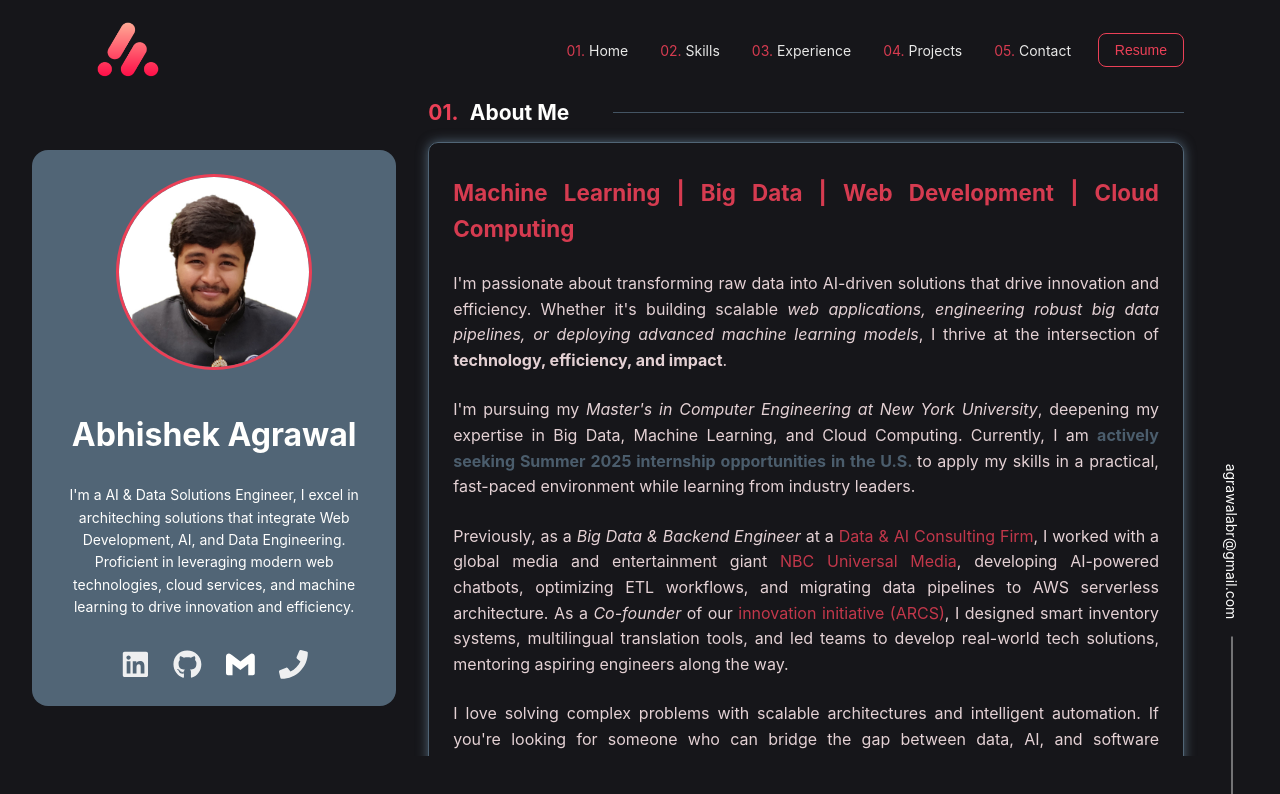
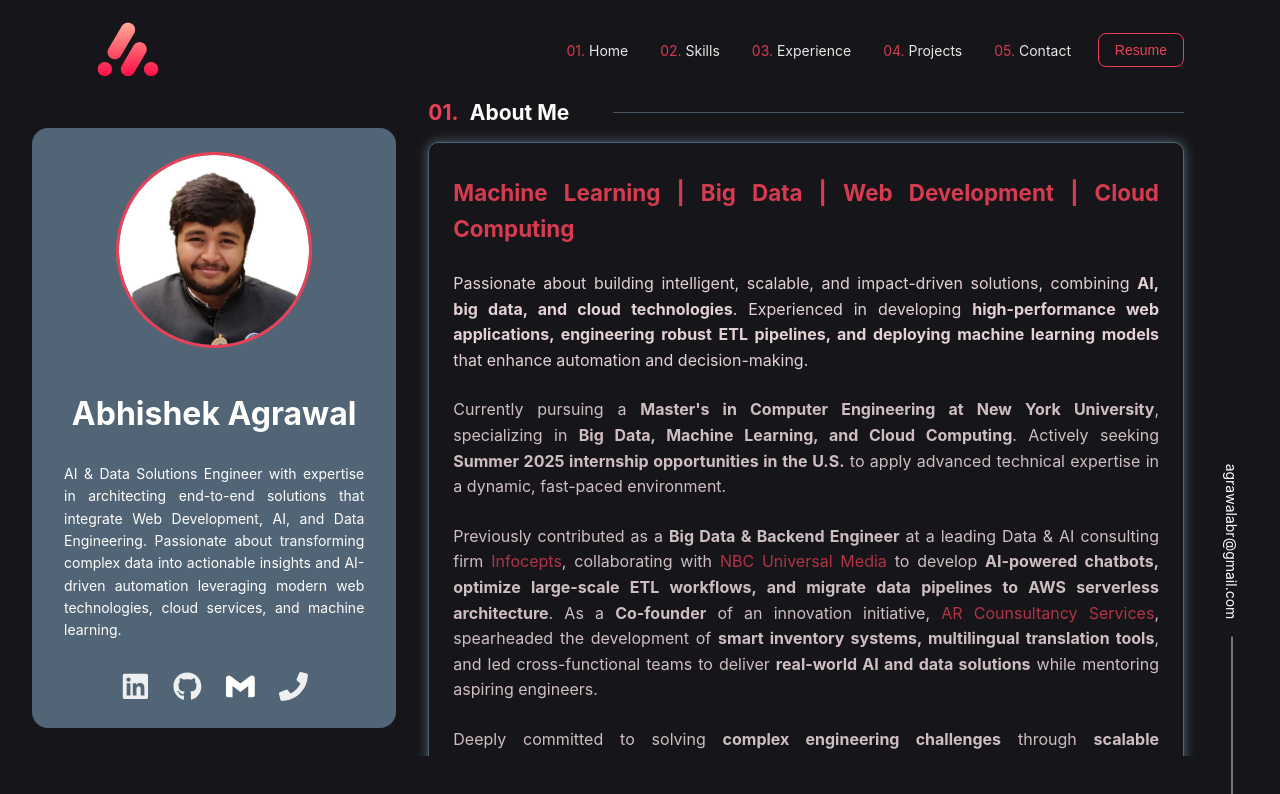
Before and after one commit to agrawalabr/portfolio, a React (Create React App) app: page / in a window 1280 px wide. Shown: the top 794 px of the page. Built offline with nearby package versions, Linux system fonts and the light colour scheme.

Commit message:
removal of personal pronouns

```diff
--- a/src/assets/data.json
+++ b/src/assets/data.json
@@ -1,11 +1,11 @@
 {
     "profile-name": "Abhishek Agrawal",
-    "profile-description": "I'm a AI & Data Solutions Engineer, I excel in architeching solutions that integrate Web Development, AI, and Data Engineering. Proficient in leveraging modern web technologies, cloud services, and machine learning to drive innovation and efficiency.",
+    "profile-description": "<p>AI & Data Solutions Engineer with expertise in architecting end-to-end solutions that integrate Web Development, AI, and Data Engineering. Passionate about transforming complex data into actionable insights and AI-driven automation leveraging modern web technologies, cloud services, and machine learning.</p>",
     "about-me": {
-        "para1": "I'm passionate about transforming raw data into AI-driven solutions that drive innovation and efficiency. Whether it's building scalable <i>web applications, engineering robust big data pipelines, or deploying advanced machine learning models</i>, I thrive at the intersection of <b>technology, efficiency, and impact</b>.",
-        "para2":"I'm pursuing my <i> Master's in Computer Engineering at New York University</i>, deepening my expertise in Big Data, Machine Learning, and Cloud Computing. Currently, I am <span> actively seeking Summer 2025 internship opportunities in the U.S. </span> to apply my skills in a practical, fast-paced environment while learning from industry leaders.",
-        "para3": "Previously, as a <i>Big Data & Backend Engineer</i> at a <a href='https://www.infocepts.ai/' target='_blank' rel='noopener noreferrer'>Data & AI Consulting Firm</a>, I worked with a global media and entertainment giant <a href='https://www.nbcuniversal.com/' target='_blank' rel='noopener noreferrer'>NBC Universal Media</a>, developing AI-powered chatbots, optimizing ETL workflows, and migrating data pipelines to AWS serverless architecture. As a <i>Co-founder</i> of our <a href='https://in.linkedin.com/company/ar-consultancyservices/' target='_blank' rel='noopener noreferrer'>innovation initiative (ARCS)</a>, I designed smart inventory systems, multilingual translation tools, and led teams to develop real-world tech solutions, mentoring aspiring engineers along the way.",
-        "para4": "I love solving complex problems with scalable architectures and intelligent automation. If you're looking for someone who can bridge the gap between data, AI, and software engineering, let's connect!"
+        "para1": "Passionate about building intelligent, scalable, and impact-driven solutions, combining <strong>AI, big data, and cloud technologies</strong>. Experienced in developing <strong>high-performance web applications, engineering robust ETL pipelines, and deploying machine learning models</strong> that enhance automation and decision-making.",
+        "para2":"<p>Currently pursuing a <strong>Master's in Computer Engineering at New York University</strong>, specializing in <strong>Big Data, Machine Learning, and Cloud Computing</strong>. Actively seeking <strong>Summer 2025 internship opportunities in the U.S.</strong> to apply advanced technical expertise in a dynamic, fast-paced environment.</p>",
+        "para3": "<p>Previously contributed as a <strong>Big Data & Backend Engineer</strong> at a leading Data & AI consulting firm <a href='https://www.infocepts.ai/' target='_blank' rel='noopener noreferrer'>Infocepts</a>, collaborating with <a href='https://www.nbcuniversal.com/' target='_blank' rel='noopener noreferrer'>NBC Universal Media</a> to develop <strong>AI-powered chatbots, optimize large-scale ETL workflows, and migrate data pipelines to AWS serverless architecture</strong>. As a <strong>Co-founder</strong> of an innovation initiative, <a href='https://in.linkedin.com/company/ar-consultancyservices/' target='_blank' rel='noopener noreferrer'>AR Counsultancy Services</a>, spearheaded the development of <strong>smart inventory systems, multilingual translation tools</strong>, and led cross-functional teams to deliver <strong>real-world AI and data solutions</strong> while mentoring aspiring engineers.</p>",
+        "para4": "<p>Deeply committed to solving <strong>complex engineering challenges</strong> through <strong>scalable architectures, intelligent automation, and cutting-edge AI integration</strong>. Always looking to collaborate on <strong>high-impact projects at the intersection of data, AI, and software engineering</strong>.</p>"
     },
     "emails": ["agrawalabr@gmail.com", "aa9360@nyu.edu"],
     "experiences": {
--- a/src/components/Left-panel/left-panel.css
+++ b/src/components/Left-panel/left-panel.css
@@ -30,9 +30,9 @@
 }
 
 .profile-description {
-    text-align: center;
-    margin-bottom: 2rem;
     line-height: 1.6;
+    text-align: justify;
+    margin: 0rem 0.5rem 1rem 0.5rem;
 }
 
 .social-links {
--- a/src/components/Left-panel/left-panel.js
+++ b/src/components/Left-panel/left-panel.js
@@ -1,5 +1,6 @@
 import React from 'react';
 import './left-panel.css';
+import parse from 'html-react-parser';
 import { FaGithub, FaLinkedin, FaPhone } from 'react-icons/fa';
 import { SiGmail } from "react-icons/si";
 import photo from '../../assets/profile.png';
@@ -34,7 +35,7 @@ const LeftPanel = () => {
             </div>
             <h1 className='profile-name'>{details['profile-name']}</h1>
             <p className='profile-description'>
-                {details['profile-description']}
+                {parse(details['profile-description'])}
             </p>
             <div className='social-links'>
                 <a href="https://www.linkedin.com/in/abhishek-agrawal-360472128" target="_blank" rel="noopener noreferrer">
--- a/src/components/Profile/profile.js
+++ b/src/components/Profile/profile.js
@@ -11,7 +11,6 @@ const Profile = () => {
         document.getElementById(sectionId).scrollIntoView({ behavior: 'smooth' });
     };
     // TODO- store contact us these to a csv or a data file on s3
-    // TODO- ML and LLM to be added to data.json
   return (
     <div className='profile'>
         <section className='media-panel'>
```
